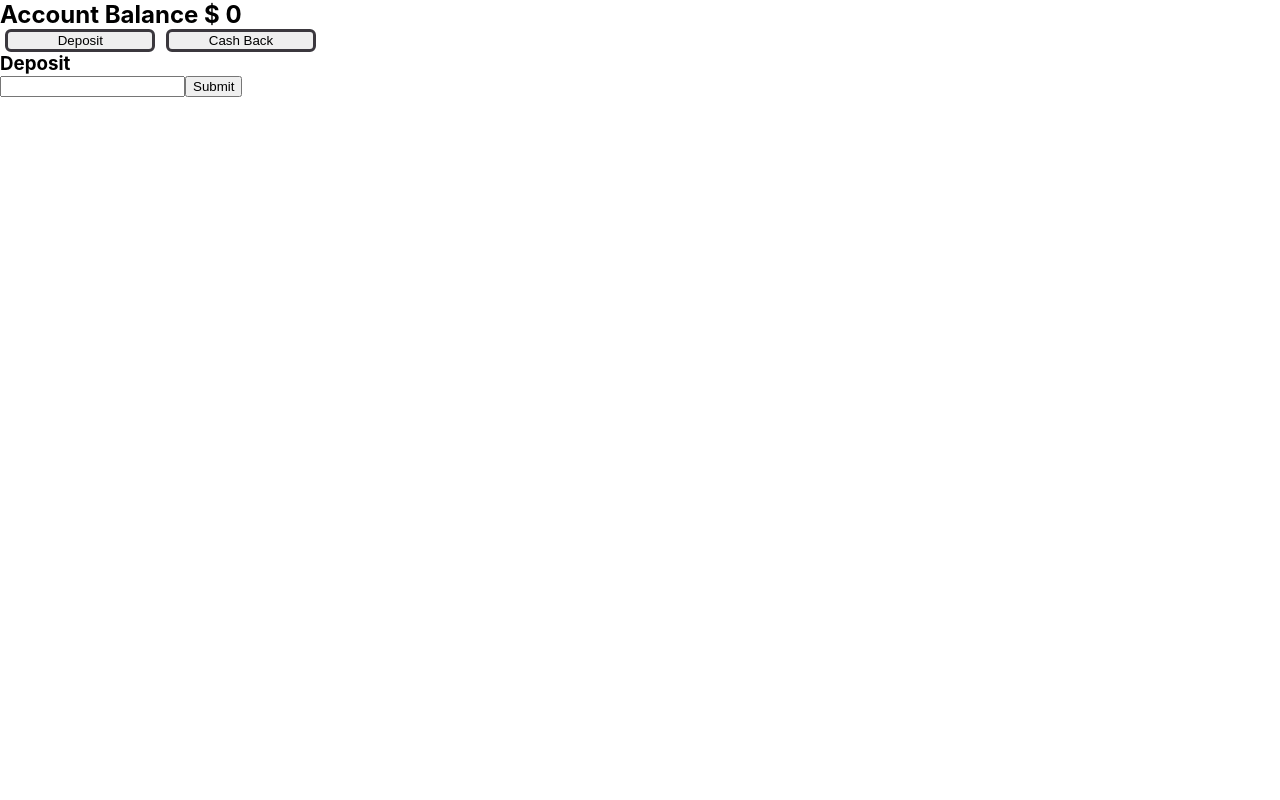
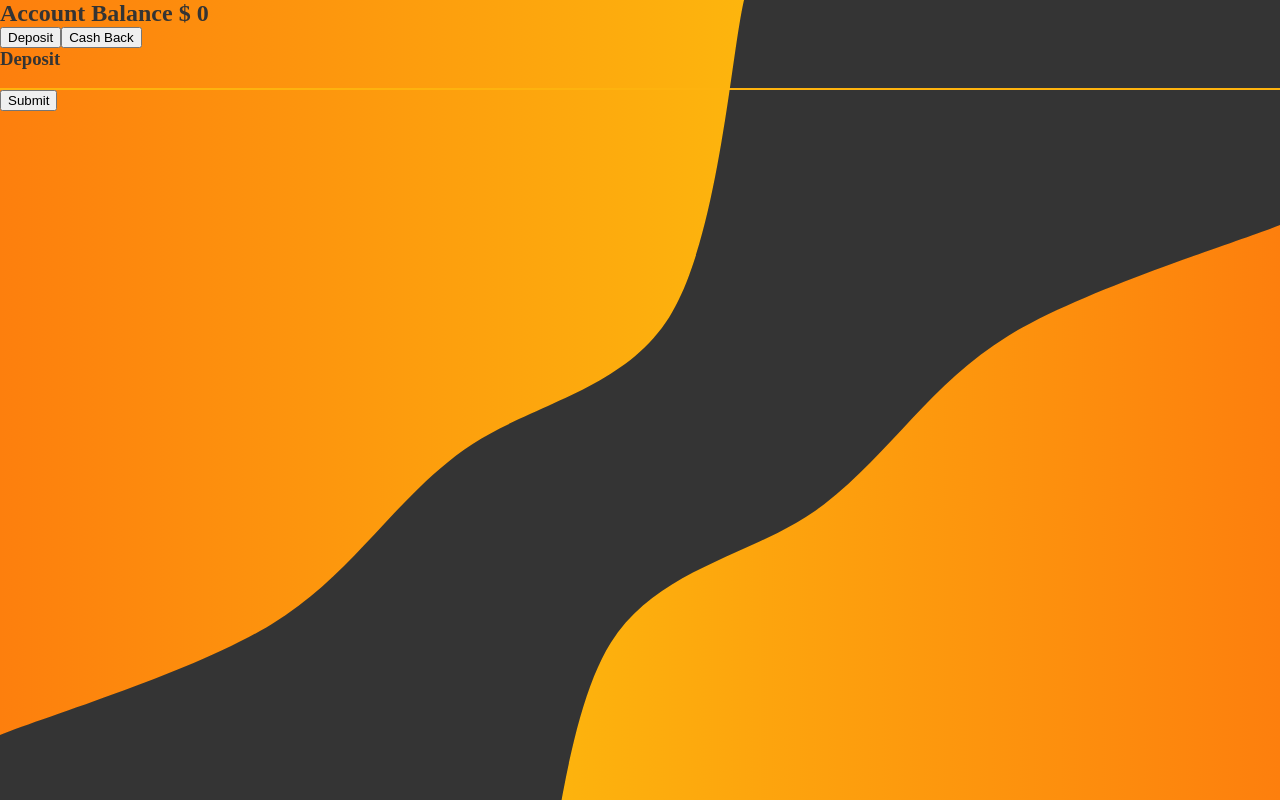
Before and after one commit to arturomsoberanes/atm, a React (Create React App) app: page / in a window 1280 px wide. Built offline with nearby package versions, Linux system fonts and the light colour scheme.

Commit message:
Add Styles for app

```diff
--- a/src/App.css
+++ b/src/App.css
@@ -1,10 +1,66 @@
-*,*:before,*:after {
-  box-sizing: border-box;
-  margin: 0;
+#root {
+  width: 100%;
 }
-button {
-  border: 3px solid #3b383e;
+.form-container {
+  height: 100vh;
+  width: 90%;
+  max-width: 500px;
+  margin: auto;
+  display: flex;
+  justify-content: center;
+  align-items: center;
+  flex-direction:column;
+}
+.form-container h1{
+  text-align: center;
+  margin-bottom: 1em;
+}
+.form-container form {
+  padding: 2em;
+  border: 3px solid #FEB30E;
+  font-size: 1.2rem;
+  background-color: #343434;
+  color:#ff4c4c;
+
+}
+.form-container img {
+  display: block;
+  margin-bottom:1rem;
+  width: 50%;
+  max-width: 100px;
+}
+.form-container select{
+  width: 100%;
+  border: 0;
+  border-bottom: 3px solid #FD7908;
+  font-size: 1rem;
+}
+.enable, select {
+  background:transparent;
+  color:white;
+}
+input[type="number"]{
+  width: 100%;
+  border:0;
+  border-bottom: 2px solid #FEB30E;
+  background-color: transparent;
+  color:#FEB30E;
+}
+.enable {
+  font-size: 1rem;
+  display: block;
+  border: 3px solid #FD7908;
   border-radius: 6px;
-  width: 150px;
-  margin: 0 0.4em;
+  margin: 0.4em 0;
 }
+.enable:hover{
+  cursor:pointer;
+  background-color: #FD7908;
+  color:black;
+  font-weight: bold;
+}
+.disable{
+  background-color: #898082;
+  color: #4B4B4D;
+  font-size: 1rem;
+}
--- a/src/index.css
+++ b/src/index.css
@@ -1,13 +1,14 @@
+*,*:before,*:after {
+  box-sizing: border-box;
+  margin: 0;
+}
 body {
-  margin: 0;
-  font-family: -apple-system, BlinkMacSystemFont, 'Segoe UI', 'Roboto', 'Oxygen',
-    'Ubuntu', 'Cantarell', 'Fira Sans', 'Droid Sans', 'Helvetica Neue',
-    sans-serif;
-  -webkit-font-smoothing: antialiased;
-  -moz-osx-font-smoothing: grayscale;
+  font-family: 'Poppins';
+  background-image: url(./img/bgc.svg);
+  background-size: cover;
+  color:#343434;
 }
 
-code {
-  font-family: source-code-pro, Menlo, Monaco, Consolas, 'Courier New',
-    monospace;
+input:focus, select:focus {
+  outline:none;
 }
```
